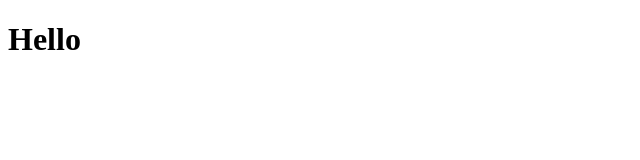
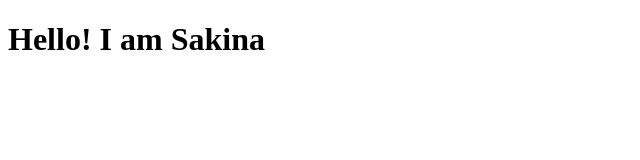
Before and after one commit to SakinaAzam/Cloud, a plain HTML site: page index.html in a window 1280 px wide. Shown: the whole page, without its empty margins (0-640 px from the left). Drawn offline with Linux system fonts and the light colour scheme.

Commit message:
Update index.html

```diff
--- a/index.html
+++ b/index.html
@@ -6,7 +6,7 @@
     <title>Document</title>
 </head>
 <body>
-    <h1>Hello
+    <h1>Hello! I am Sakina
 
     </h1>
 </body>
```
